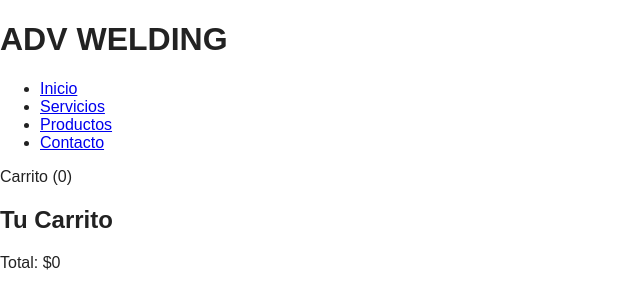
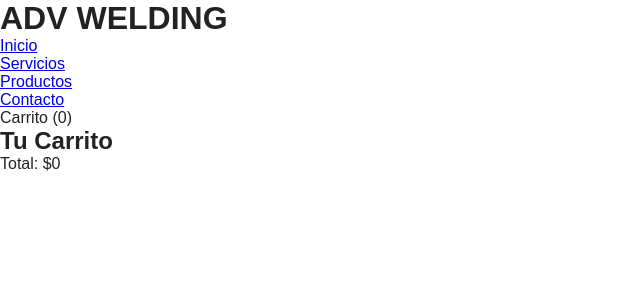
Before and after one commit to DanyValue/ADV-WELDING, a plain HTML site: page index.html in a window 1280 px wide. Shown: the whole page, without its empty margins (0-640 px from the left). Drawn offline with Linux system fonts and the light colour scheme.

Commit message:
Add basic CSS reset styles
Added a basic CSS reset to the beginning of the stylesheet.

```diff
--- a/styles.css
+++ b/styles.css
@@ -1,6 +1,12 @@
+/* ======= RESET BÁSICO ======= */
+* {
+    margin: 0;
+    padding: 0;
+    box-sizing: border-box;
+}
+
 /* ======= ESTILOS GENERALES ======= */
 body {
-    margin: 0;
     font-family: Arial, sans-serif;
     background: #ffffff;
     color: #222;
```
